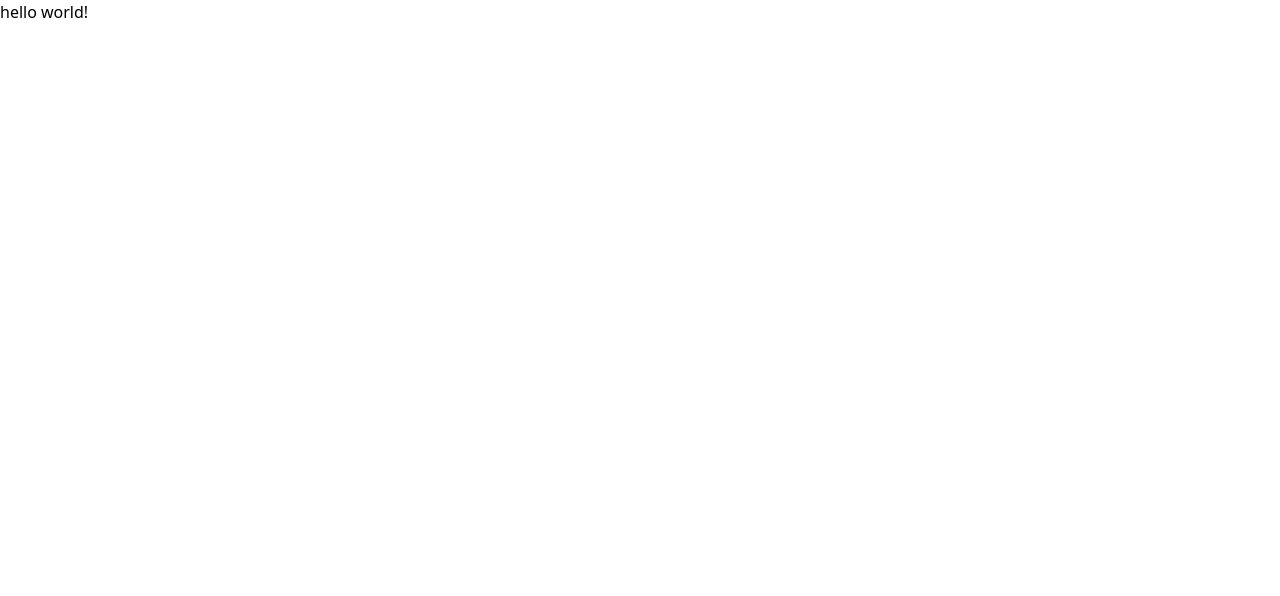
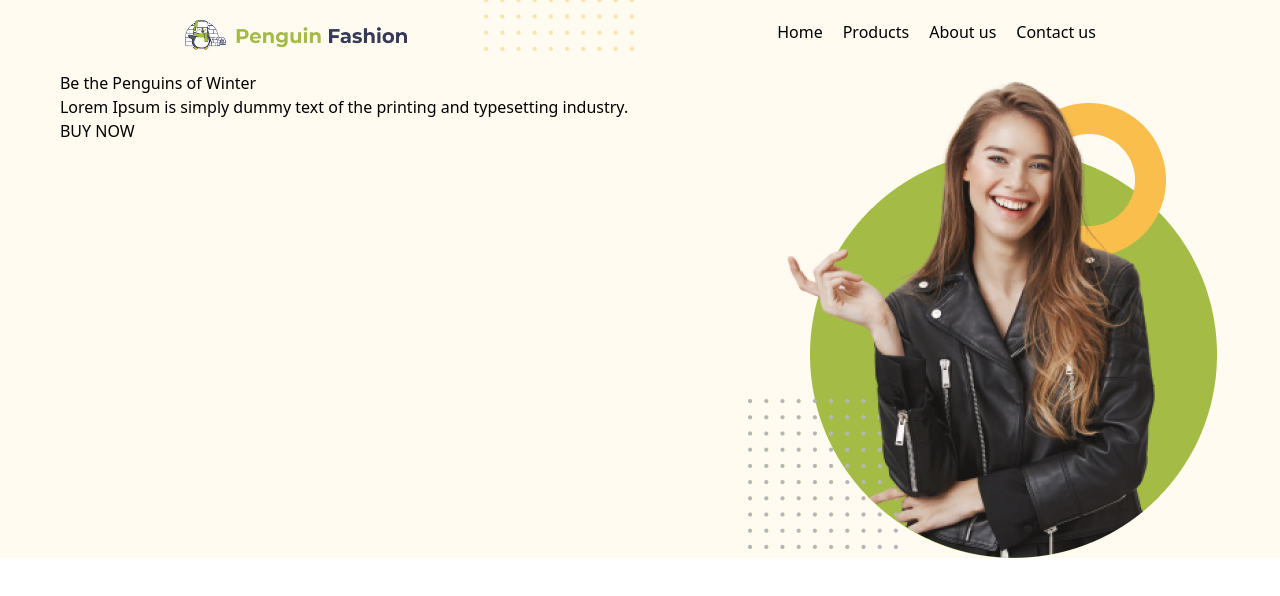
Before and after one commit to devsamim/penguin-fashion-tailwind, a plain HTML site: page index.html in a window 1280 px wide. Drawn offline with nearby package versions, Linux system fonts and the light colour scheme.

Commit message:
header section complete

```diff
--- a/index.html
+++ b/index.html
@@ -8,10 +8,42 @@
 </head>
 <body>
   <header>
- <h1>hello world!</h1>
+    <!-- header start -->
+ <section class="flex justify-around pt-[20px] pb-[20px] bg-[#FFFBF0] mx-auto">
+ <div class="relative">
+<img class="w-[225px] h-[31px] " src="icons/logo.png" alt="">
+  <img class="absolute ml-[300px] mt-[-150px]" src="icons/dot.png" alt="">
+ </div>
+ <div>
+<nav>
+  <ul class="flex gap-[20px]">
+    <li><a href="#">Home</a></li>
+    <li><a href="#">Products </a></li>
+    <li><a href="#">About us</a></li>
+    <li><a href="#">Contact us</a></li>
+  </ul>
+</nav>
+ </div>
+ </section>
+ <!-- header end -->
   </header>
   <main>
-
+ <!-- banner section start -->
+ <section class="flex justify-around bg-[#FFFBF0] mx-auto">
+  <div>
+   <span>Be the Penguins</span>
+    <span>of Winter</span>
+    <p>
+      Lorem Ipsum is simply dummy text of the printing
+      and typesetting industry.
+    </p>
+    <button>BUY NOW</button>
+  </div>
+  <div>
+  <img src="images/model.png" alt="">
+  </div>
+ </section>
+ <!-- banner section end -->
   </main>
   <footer>
 
```
Also changed, not shown: icons/dot.png (added), 1 other file.
